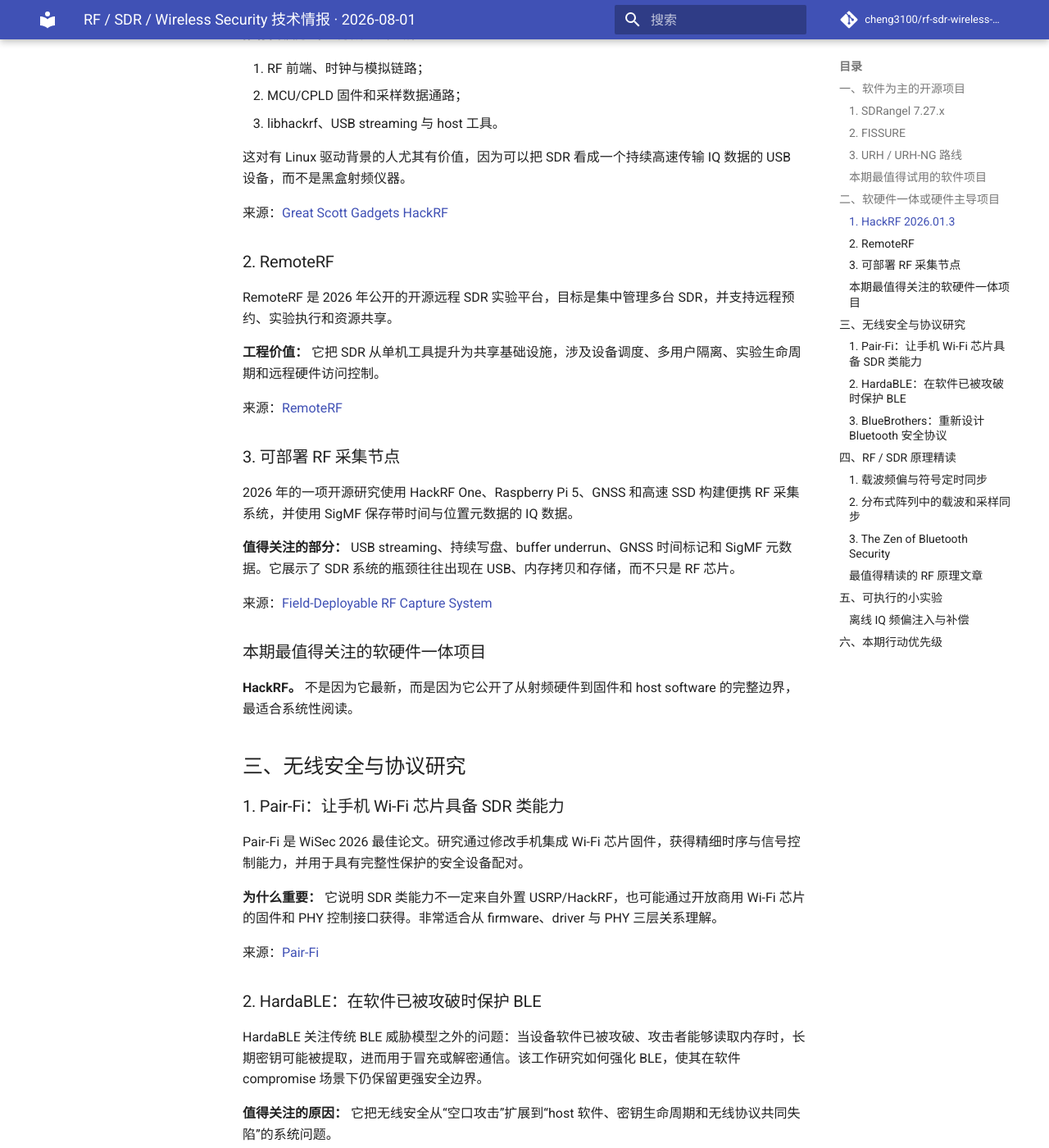
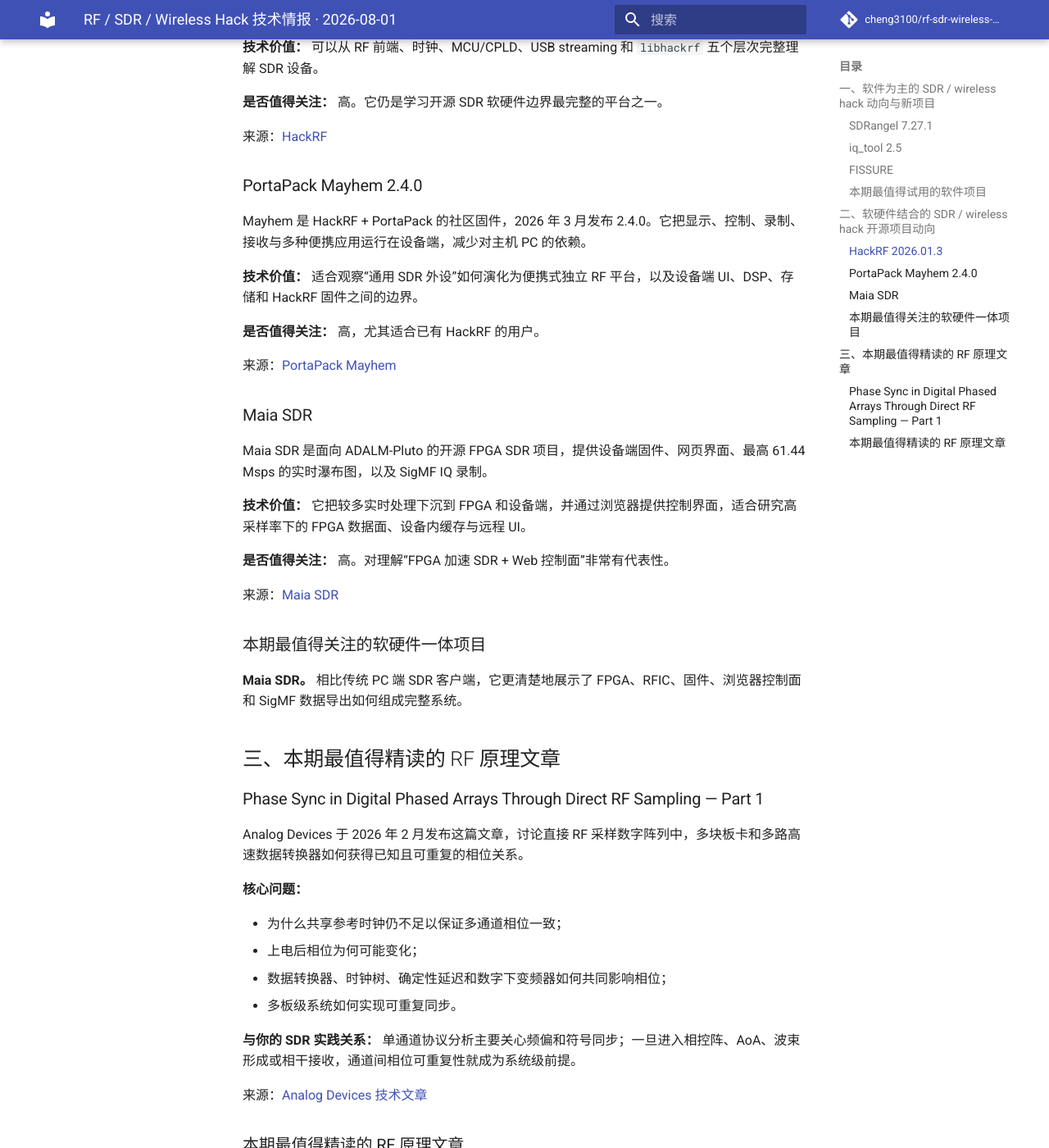
Before and after one commit to cheng3100/rf-sdr-wireless-security-digest, an MkDocs documentation site: the page built from docs/weekly/2026-08-01.md, in a window 1280 px wide and 1400 px high, scrolled down 1516 px. Shown: the whole window at 82% size. Built offline with MkDocs 1.6.1 and Material for MkDocs 9.7.7, drawn with Linux system fonts in a browser that asks for light colours; comment, search, counter and statistics services are not loaded; some of the changed text lies outside the part shown.

Commit message:
Refine 2026-08-01 brief to three fixed sections

```diff
--- a/docs/weekly/2026-08-01.md
+++ b/docs/weekly/2026-08-01.md
@@ -1,142 +1,96 @@
-# RF / SDR / Wireless Security 技术情报 · 2026-08-01
+# RF / SDR / Wireless Hack 技术情报 · 2026-08-01
 
-> 本期用于验证最新工作流：先在 ChatGPT 对话中完整发送简报，再将同一内容归档到 GitHub。安全研究内容仅面向自有设备、实验室环境和明确授权测试。
+> 本期按最新规则仅保留三个固定主题。ChatGPT 对话中完整发送，GitHub 用于归档与历史查询。
 
-## 一、软件为主的开源项目
+## 一、软件为主的 SDR / wireless hack 动向与新项目
 
-### 1. SDRangel 7.27.x
+### SDRangel 7.27.1
 
-SDRangel 在 2026 年 7 月发布 7.27.0 与 7.27.1。它仍是活跃度较高的综合 SDR 客户端之一，覆盖收发、频谱与瀑布图、信道插件、网络控制和多类 SDR 硬件后端。
+SDRangel 于 2026 年 7 月发布 7.27.0 与 7.27.1。它是一个覆盖收发、频谱与瀑布图、信道插件、网络控制以及多 SDR 后端的综合客户端。
 
-**值得关注的原因：** 它更接近一个可扩展 SDR 工作台，而不只是桌面收音机。适合研究设备抽象、实时 IQ pipeline、插件化解调器和远程控制接口。
+**技术价值：** 适合研究设备抽象、宽带采样源上的多信道 channelizer、实时 IQ pipeline、插件化解调器以及远程控制接口。
 
-**建议试用：** 使用同一段离线 IQ，比较 SDRangel、SDR++ 和 GNU Radio 在录制、重采样、滤波与解调流程上的差异。
+**是否值得试用：** 值得。它比单一收音客户端更接近完整 SDR 工作台，尤其适合有 Linux 驱动和系统软件背景的人阅读其数据通路。
 
 来源：[SDRangel CHANGELOG](https://github.com/f4exb/sdrangel/blob/master/CHANGELOG)
 
-### 2. FISSURE
+### iq_tool 2.5
 
-FISSURE 是面向 RF 与协议逆向的综合框架，包含信号检测、IQ 操作、模式识别、模糊测试、packet crafting、CRC 计算、数据集构建和多种第三方工具集成。当前主线已经转向 Python 3，并支持 GNU Radio 3.8/3.10。
+`iq_tool` 是一个面向 IQ 文件和实时 SDR 数据流的命令行工具，可执行重采样、滤波、频移和 IQ 校正，2026 年 5 月发布 2.5。
 
-**适用场景：** 当研究从“查看一个信号”扩展到“检测—分类—协议分析—测试—数据归档”的完整流程时，它比单独使用 URH 或 GNU Radio 更接近工作流平台。
+**技术价值：** 它适合放在采集工具与解调器之间，完成离线数据预处理；对于比较不同采样率、中心频率或前端误差下的解调结果很实用。
 
-**是否值得立即安装：** 中等。功能强，但环境较重。建议先在独立 Ubuntu 环境或容器中评估。
+**是否值得试用：** 值得，尤其适合建立可脚本化、可重复的 IQ 处理流水线。
+
+来源：[iq_tool](https://github.com/pclov3r/iq_resample_tool)
+
+### FISSURE
+
+FISSURE 是综合 RF 与逆向工程框架，覆盖信号检测、分类、IQ 操作、协议发现、模糊测试、packet crafting、CRC、数据集与第三方工具编排。当前主线为 Python 3，并支持 GNU Radio 3.8/3.10。
+
+**技术价值：** 当工作从“查看一个信号”扩展到“检测—分类—分析—测试—归档”时，它比单独使用 GNU Radio 或 URH 更接近完整研究平台。
+
+**是否值得试用：** 中等优先级。功能强，但环境较重，建议独立 Ubuntu 环境中评估。
 
 来源：[FISSURE](https://github.com/ainfosec/FISSURE)
 
-### 3. URH / URH-NG 路线
-
-经典 URH 仍然是 OOK、FSK、GFSK 等未知协议逆向的重要工具。后续应持续关注其维护状态以及 URH-NG 等延续项目，尤其是新版 Python/Qt 兼容、自动符号率识别、CRC 搜索和 whitening 支持。
-
-**与你的实践关系：** 适合对遥控器、无线传感器和自有 Sub-GHz 设备做多帧对比、字段划分与编码推断。
-
 ### 本期最值得试用的软件项目
 
-**SDRangel 7.27.x。** 安装和上手门槛相对可控，同时能建立通用 SDR 客户端、专用解码器和 GNU Radio 流图之间的工程认知。
+**iq_tool 2.5。** 它范围明确、安装成本低，能够直接嵌入现有 RTL-SDR/HackRF 与 SigMF 工作流，适合作为本期实际动手项目。
 
-## 二、软硬件一体或硬件主导项目
+## 二、软硬件结合的 SDR / wireless hack 开源项目动向
 
-### 1. HackRF 2026.01.3
+### HackRF 2026.01.3
 
-HackRF 项目在 2026 年 1 月发布 2026.01.3。其仓库同时维护硬件设计、固件与主机软件，是典型的开源 SDR 软硬件一体项目。
+HackRF 仓库同时维护硬件设计、固件、CPLD 逻辑与主机软件，最新公开版本为 2026.01.3。HackRF One 支持约 1 MHz 至 6 GHz、2 至 20 Msps、8-bit IQ 和半双工收发。
 
-**推荐阅读方式：** 分成三层理解：
+**技术价值：** 可以从 RF 前端、时钟、MCU/CPLD、USB streaming 和 `libhackrf` 五个层次完整理解 SDR 设备。
 
-1. RF 前端、时钟与模拟链路；
-2. MCU/CPLD 固件和采样数据通路；
-3. libhackrf、USB streaming 与 host 工具。
+**是否值得关注：** 高。它仍是学习开源 SDR 软硬件边界最完整的平台之一。
 
-这对有 Linux 驱动背景的人尤其有价值，因为可以把 SDR 看成一个持续高速传输 IQ 数据的 USB 设备，而不是黑盒射频仪器。
+来源：[HackRF](https://github.com/greatscottgadgets/hackrf)
 
-来源：[Great Scott Gadgets HackRF](https://github.com/greatscottgadgets/hackrf)
+### PortaPack Mayhem 2.4.0
 
-### 2. RemoteRF
+Mayhem 是 HackRF + PortaPack 的社区固件，2026 年 3 月发布 2.4.0。它把显示、控制、录制、接收与多种便携应用运行在设备端，减少对主机 PC 的依赖。
 
-RemoteRF 是 2026 年公开的开源远程 SDR 实验平台，目标是集中管理多台 SDR，并支持远程预约、实验执行和资源共享。
+**技术价值：** 适合观察“通用 SDR 外设”如何演化为便携式独立 RF 平台，以及设备端 UI、DSP、存储和 HackRF 固件之间的边界。
 
-**工程价值：** 它把 SDR 从单机工具提升为共享基础设施，涉及设备调度、多用户隔离、实验生命周期和远程硬件访问控制。
+**是否值得关注：** 高，尤其适合已有 HackRF 的用户。
 
-来源：[RemoteRF](https://arxiv.org/abs/2606.22161)
+来源：[PortaPack Mayhem](https://github.com/portapack-mayhem/mayhem-firmware)
 
-### 3. 可部署 RF 采集节点
+### Maia SDR
 
-2026 年的一项开源研究使用 HackRF One、Raspberry Pi 5、GNSS 和高速 SSD 构建便携 RF 采集系统，并使用 SigMF 保存带时间与位置元数据的 IQ 数据。
+Maia SDR 是面向 ADALM-Pluto 的开源 FPGA SDR 项目，提供设备端固件、网页界面、最高 61.44 Msps 的实时瀑布图，以及 SigMF IQ 录制。
 
-**值得关注的部分：** USB streaming、持续写盘、buffer underrun、GNSS 时间标记和 SigMF 元数据。它展示了 SDR 系统的瓶颈往往出现在 USB、内存拷贝和存储，而不只是 RF 芯片。
+**技术价值：** 它把较多实时处理下沉到 FPGA 和设备端，并通过浏览器提供控制界面，适合研究高采样率下的 FPGA 数据面、设备内缓存与远程 UI。
 
-来源：[Field-Deployable RF Capture System](https://arxiv.org/abs/2607.01368)
+**是否值得关注：** 高。对理解“FPGA 加速 SDR + Web 控制面”非常有代表性。
+
+来源：[Maia SDR](https://github.com/maia-sdr/maia-sdr)
 
 ### 本期最值得关注的软硬件一体项目
 
-**HackRF。** 不是因为它最新，而是因为它公开了从射频硬件到固件和 host software 的完整边界，最适合系统性阅读。
+**Maia SDR。** 相比传统 PC 端 SDR 客户端，它更清楚地展示了 FPGA、RFIC、固件、浏览器控制面和 SigMF 数据导出如何组成完整系统。
 
-## 三、无线安全与协议研究
+## 三、本期最值得精读的 RF 原理文章
 
-### 1. Pair-Fi：让手机 Wi-Fi 芯片具备 SDR 类能力
+### Phase Sync in Digital Phased Arrays Through Direct RF Sampling — Part 1
 
-Pair-Fi 是 WiSec 2026 最佳论文。研究通过修改手机集成 Wi-Fi 芯片固件，获得精细时序与信号控制能力，并用于具有完整性保护的安全设备配对。
+Analog Devices 于 2026 年 2 月发布这篇文章，讨论直接 RF 采样数字阵列中，多块板卡和多路高速数据转换器如何获得已知且可重复的相位关系。
 
-**为什么重要：** 它说明 SDR 类能力不一定来自外置 USRP/HackRF，也可能通过开放商用 Wi-Fi 芯片的固件和 PHY 控制接口获得。非常适合从 firmware、driver 与 PHY 三层关系理解。
+**核心问题：**
 
-来源：[Pair-Fi](https://doi.org/10.1145/3765613.3811679)
+- 为什么共享参考时钟仍不足以保证多通道相位一致；
+- 上电后相位为何可能变化；
+- 数据转换器、时钟树、确定性延迟和数字下变频器如何共同影响相位；
+- 多板级系统如何实现可重复同步。
 
-### 2. HardaBLE：在软件已被攻破时保护 BLE
+**与你的 SDR 实践关系：** 单通道协议分析主要关心频偏和符号同步；一旦进入相控阵、AoA、波束形成或相干接收，通道间相位可重复性就成为系统级前提。
 
-HardaBLE 关注传统 BLE 威胁模型之外的问题：当设备软件已被攻破、攻击者能够读取内存时，长期密钥可能被提取，进而用于冒充或解密通信。该工作研究如何强化 BLE，使其在软件 compromise 场景下仍保留更强安全边界。
+来源：[Analog Devices 技术文章](https://www.analog.com/en/resources/technical-articles/phase-sync-digital-phased-arrays-part-1.html)
 
-**值得关注的原因：** 它把无线安全从“空口攻击”扩展到“host 软件、密钥生命周期和无线协议共同失陷”的系统问题。
+### 本期最值得精读的 RF 原理文章
 
-来源：[HardaBLE](https://www.eurecom.fr/en/publication/8763)
-
-### 3. BlueBrothers：重新设计 Bluetooth 安全协议
-
-BlueBrothers 针对 Bluetooth 配对与会话建立中缺少完整性、前向保密或强认证等问题，提出三个新的安全协议。
-
-**实践意义：** 阅读重点不应是直接复现攻击，而是比较 Bluetooth 现有 handshake 与新协议在认证、密钥更新和降级抵抗方面的差异。
-
-来源：[BlueBrothers](https://doi.org/10.1145/3765613.3816113)
-
-## 四、RF / SDR 原理精读
-
-### 1. 载波频偏与符号定时同步
-
-建议精读 Wireless Pi 的 synchronization 系列。接收机本振误差会造成 IQ 相位持续旋转；符号定时误差会使采样点偏离最佳位置，引入 ISI 和判决错误。
-
-推荐入口：[The Fundamental Problem of Synchronization](https://wirelesspi.com/fundamental-problem-synchronization/)
-
-### 2. 分布式阵列中的载波和采样同步
-
-一篇基于 GNU Radio 与 USRP N210 的实现论文同时处理分布式节点的载波频率和采样定时同步。它适合作为从单接收机同步扩展到多节点相干系统的进阶材料。
-
-来源：[Software Defined Radio Implementation of Carrier and Timing Synchronization for Distributed Arrays](https://arxiv.org/abs/1811.02098)
-
-### 3. The Zen of Bluetooth Security
-
-WiSec 2026 keynote 总结了多年 Bluetooth Classic 与 BLE 安全研究形成的原则，并覆盖 BLUFFS、BLUR、BIAS、KNOB、BLERP、HardaBLE 和 BlueBrothers 等工作。
-
-**阅读价值：** 它比单独追一篇漏洞论文更适合建立 Bluetooth 安全研究的方法论和问题地图。
-
-来源：[The Zen of Bluetooth Security](https://www.eurecom.fr/en/publication/8764)
-
-### 最值得精读的 RF 原理文章
-
-**Wireless Pi 的同步系列。** 这是从“会看频谱”走向“能实现可靠解调器”的关键基础。
-
-## 五、可执行的小实验
-
-### 离线 IQ 频偏注入与补偿
-
-1. 用 RTL-SDR 或 HackRF 录制自有 OOK/FSK 设备的一段 IQ；
-2. 在 Python 中乘以复指数，分别注入 100 Hz、1 kHz、5 kHz 频偏；
-3. 比较频谱中心、相位随时间变化和 bit 判决结果；
-4. 使用已知频偏做反向补偿；
-5. 将采样率、中心频率、注入频偏和结果记录到 SigMF 或 Markdown。
-
-该实验不需要发射，能直接建立“频偏—IQ 旋转—滤波器失配—解调错误”之间的联系。
-
-## 六、本期行动优先级
-
-1. **动手：** 使用 SDRangel 打开一段熟悉的 Sub-GHz IQ；
-2. **代码阅读：** 跟踪 HackRF 从 USB host 到固件采样缓冲区的数据路径；
-3. **安全研究：** 精读 Pair-Fi 的系统结构和固件修改边界；
-4. **原理：** 完成离线 IQ 频偏注入与补偿实验。
+**Phase Sync in Digital Phased Arrays Through Direct RF Sampling — Part 1。** 它将时钟、数据转换器、数字信号链和多通道相位一致性连接起来，适合作为从单通道 SDR 走向相干多通道系统的进阶材料。
```
